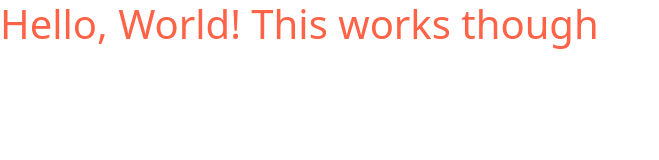
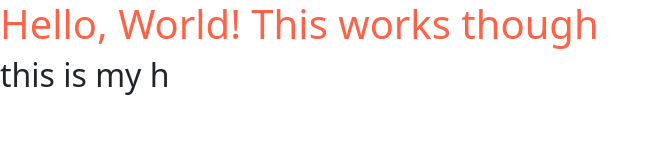
Before and after one commit to Bassebasse123/DCI-Boilerplate, a website built with Parcel: page src/index.html in a window 1280 px wide. Shown: the whole page, without its empty margins (0-659 px from the left). Built offline with nearby package versions, Linux system fonts and the light colour scheme.

Commit message:
changes were made

```diff
--- a/src/index.html
+++ b/src/index.html
@@ -8,5 +8,6 @@
   </head>
   <body>
     <h1>Hello, World! This works though</h1>
+    <h2>this is my h</h2>
   </body>
 </html>
```
Also changed, not shown: src/styles/main.scss (line endings or trailing spaces), 1 other file.
